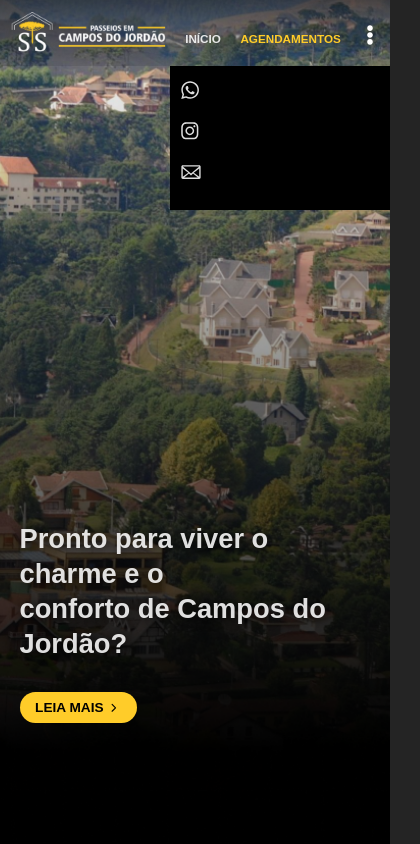
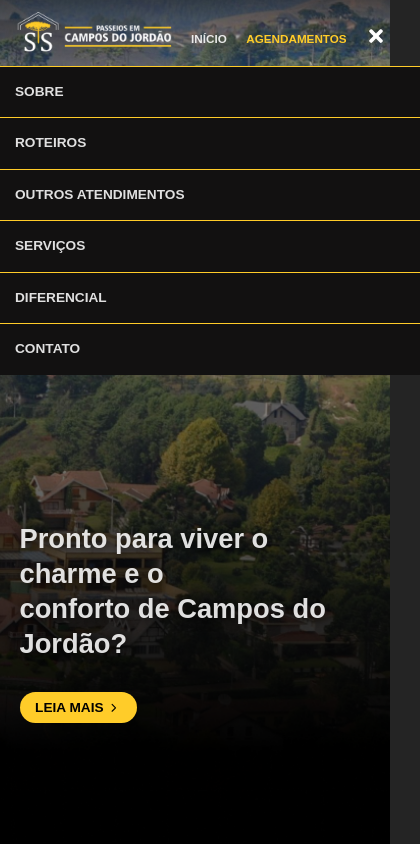
Before and after one commit to LeandroLFE/SS-CAMPOS, a React (Vite) app: page /agendamentos in a window 390 px wide. Both pictures are taken after a click on the icon 370 px from the left and 38 px from the top of the page. Shown: the top 844 px of the page, 420 px wide, since content can reach past the window. Built offline with nearby package versions, Linux system fonts and the light colour scheme.

Commit message:
header do mobile arrumado

```diff
--- a/src/Components/Footer/index.tsx
+++ b/src/Components/Footer/index.tsx
@@ -1,8 +1,8 @@
-import React from 'react';
+//import React from 'react';
 import logo from '../../assets/logo_horizontal.png';
 import { FaWhatsapp, FaInstagram } from "react-icons/fa";
 import { Container } from './style';
-import { Link } from "react-router-dom";
+import { Link, useLocation } from "react-router-dom";
 import styled from 'styled-components';
 
 interface LinkProps {
@@ -24,17 +24,14 @@ interface ButtonProps {
 }
 
 const Button: React.FC<ButtonProps> = ({ to, className, id, children }) => {
-  const handleClick = () => {
-    window.scrollTo(0, 0);
-  };
+  const active = useLocation().pathname === to;
 
   return (
     <CustomLink
       to={to}
       className={className}
       id={id}
-      onClick={handleClick}
-      isActive={false}
+      isActive={active}
     >
       {children}
     </CustomLink>
@@ -51,14 +48,14 @@ const Footer = () => {
             <p className="title-paginas">PÁGINAS</p>
             <Button
               to="/inicio"
-              className="button"
+              className={`button ${location.pathname === "/inicio" ? "active" : ""}`}
               id="button-1"
             >
               Início
             </Button>
             <Button
               to="/agendamentos"
-              className="button"
+              className={`button ${location.pathname === "/agendamentos" ? "active" : ""}`}
               id="button-2"
             >
               Agendamentos
@@ -66,14 +63,14 @@ const Footer = () => {
           </div>
           <div className="contact">
             <div className="icons-warp">
-              <a href="https://api.whatsapp.com/message/IJB2DRZOVPY5B1?autoload=1&app_absent=0" target="_blank" rel="noopener noreferrer">
+              <a href="https://api.whatsapp.com/message/IJB2DRZOVPY5B1?autoload=1&app_absent=0" target="_blank">
                 <FaWhatsapp className="icon"/>
               </a>
-              <a href="https://www.instagram.com/sspasseiosemcampos/" target="_blank" rel="noopener noreferrer">
+              <a href="https://www.instagram.com/sspasseiosemcampos/" target="_blank">
                 <FaInstagram className="icon"/>
               </a>
             </div>
-            <a href="mailto:SSpasseiosemcampos@gmail.com" target="_blank" rel="noopener noreferrer">
+            <a href="mailto:SSpasseiosemcampos@gmail.com" target="_blank">
               <p className="email">E-mail: SSpasseiosemcampos@gmail.com</p>
             </a>
           </div>
--- a/src/Components/Header/index.tsx
+++ b/src/Components/Header/index.tsx
@@ -1,18 +1,17 @@
 import { useState } from "react";
 import logo from "../../assets/logo_horizontal.png";
 import { Container } from "./style";
-import { FaWhatsapp, FaInstagram } from "react-icons/fa";
 import { GoMail } from "react-icons/go";
-import { FaEllipsisV } from "react-icons/fa";
+import { FaWhatsapp, FaInstagram, FaEllipsisV, FaTimes } from "react-icons/fa";
 import { Link, useLocation } from "react-router-dom";
-import styled from 'styled-components';
+import styled from "styled-components";
 
 interface LinkProps {
   isActive: boolean;
 }
 
 const CustomLink = styled(Link)<LinkProps>`
-  color: ${(props) => props.isActive ? '#FFCC29' : 'white'};
+  color: ${(props) => (props.isActive ? "#FFCC29" : "white")};
   &:hover {
     color: #FFCC29;
   }
@@ -23,18 +22,19 @@ interface ButtonProps {
   className?: string;
   id?: string;
   children?: React.ReactNode;
+  onClick?: () => void;
+  target?: string;
 }
 
-const Button: React.FC<ButtonProps> = ({ to, className, id, children }) => {
+const Button: React.FC<ButtonProps> = ({ to, className, id, children, onClick, target }) => {
   const active = useLocation().pathname === to;
 
+  const handleClick = () => {
+    onClick?.();
+  };
+
   return (
-    <CustomLink
-      to={to}
-      className={className}
-      id={id}
-      isActive={active}
-    >
+    <CustomLink to={to} className={className} id={id} isActive={active} target={target} onClick={handleClick}>
       {children}
     </CustomLink>
   );
@@ -49,14 +49,49 @@ const Header = () => {
     setIsMenuOpen((prevIsMenuOpen) => !prevIsMenuOpen);
   };
 
+  const handleScrollToSobre = () => {
+    const title1Element = document.getElementById('title-1');
+    if (title1Element) {
+      title1Element.scrollIntoView({ behavior: 'smooth' });
+    }
+  };
+
+  const handleScrollToRoadMap = () => {
+    const title1Element = document.getElementById('first-road-map');
+    if (title1Element) {
+      title1Element.scrollIntoView({ behavior: 'smooth' });
+    }
+  };
+
+  const handleScrollToOtherServices = () => {
+    const title1Element = document.getElementById('other-services');
+    if (title1Element) {
+      title1Element.scrollIntoView({ behavior: 'smooth' });
+    }
+  };
+
+  const handleScrollToServices = () => {
+    const title1Element = document.getElementById('services');
+    if (title1Element) {
+      title1Element.scrollIntoView({ behavior: 'smooth' });
+    }
+  };
+
+  const handleScrollToDifferential = () => {
+    const title1Element = document.getElementById('differential');
+    if (title1Element) {
+      title1Element.scrollIntoView({ behavior: 'smooth' });
+    }
+  };
+
+  const handleContactButtonClick = () => {
+    window.open("https://api.whatsapp.com/message/IJB2DRZOVPY5B1?autoload=1&app_absent=0", "_blank");
+  };
+
   return (
     <Container>
       <div className="header">
-        <img
-          src={logo}
-          alt="logo SS PASSEIOS EM CAMPOS DO JORDÃO"
-          className="logo"
-        />
+        <img src={logo} alt="logo SS PASSEIOS EM CAMPOS DO JORDÃO" className="logo" />
         <Button
           to="/inicio"
           className={`button ${location.pathname === "/inicio" ? "active" : ""}`}
@@ -66,25 +101,24 @@ const Header = () => {
         </Button>
         <Button
           to="/agendamentos"
-          className={`button ${location.pathname === "/agendamentos" ? "active" : ""}`}
+          className={`button ${
+            location.pathname === "/agendamentos" ? "active" : ""
+          }`}
           id="button-2"
         >
           Agendamentos
         </Button>
         {isMobileView ? (
-          <i
-            className={`menu-icon ${isMenuOpen ? "open" : ""}`}
-            onClick={handleMenuToggle}
-          >
-            <FaEllipsisV size={20} color="#FFFFFF" />
+          <i className={`menu-icon ${isMenuOpen ? "open" : ""}`} onClick={handleMenuToggle} style={{ marginTop: "14px" }}>
+            {isMenuOpen ? (
+              <FaTimes size={20} color="#FFFFFF" />
+            ) : (
+              <FaEllipsisV size={20} color="#FFFFFF" />
+            )}
           </i>
         ) : (
           <>
-            <a
-              href="mailto:SSpasseiosemcampos@gmail.com"
-              target="_blank"
-              rel="noopener noreferrer"
-            >
+            <a href="mailto:SSpasseiosemcampos@gmail.com" target="_blank" rel="noopener noreferrer">
               <GoMail className="icon" size={32} />
             </a>
             <a
@@ -106,33 +140,25 @@ const Header = () => {
 
         {isMenuOpen && isMobileView && (
           <div className={`menu ${isMenuOpen ? "open" : ""}`}>
-            {/* Menu content */}
             <div className="menu-item">
-              <a
-                href="https://api.whatsapp.com/message/IJB2DRZOVPY5B1?autoload=1&app_absent=0"
-                target="_blank"
-                rel="noopener noreferrer"
-              >
-                <FaWhatsapp className="icon" size={29} />
-              </a>
-            </div>
-            <div className="menu-item">
-              <a
-                href="https://www.instagram.com/sspasseiosemcampos/"
-                target="_blank"
-                rel="noopener noreferrer"
-              >
-                <FaInstagram className="icon" size={28} />
-              </a>
-            </div>
-            <div className="menu-item">
-              <a
-                href="mailto:SSpasseiosemcampos@gmail.com"
-                target="_blank"
-                rel="noopener noreferrer"
-              >
-                <GoMail className="icon" size={32} />
-              </a>
+              <Button to="/inicio" className="item" onClick={handleScrollToSobre}>
+                SOBRE
+              </Button>
+              <Button to="/inicio" className="item" onClick={handleScrollToRoadMap}>
+                ROTEIROS
+              </Button>
+              <Button to="/inicio" className="item" onClick={handleScrollToOtherServices}>
+                OUTROS ATENDIMENTOS
+              </Button>
+              <Button to="/inicio" className="item" onClick={handleScrollToServices}>
+                SERVIÇOS
+              </Button>
+              <Button to="/inicio" className="item" onClick={handleScrollToDifferential}>
+                DIFERENCIAL
+              </Button>
+              <Button to="/inicio" className="item" onClick={handleContactButtonClick}>
+                CONTATO
+              </Button>
             </div>
           </div>
         )}
--- a/src/Components/Header/style.tsx
+++ b/src/Components/Header/style.tsx
@@ -63,16 +63,13 @@ export const Container = styled.div`
         position: absolute;
         top: 100%;
         right: 0;
-        width: 200px; /* Adjust the width as needed */
-        background-color: black;
-        padding: 10px;
-        /* Add any additional styles as needed */
+        left: 0;
     }
 
     .menu-item {
         display: flex;
-        align-items: center;
-        margin-bottom: 10px;
+        flex-direction: column;
+        align-items: left;
     }
 
     /* Hide the menu initially */
@@ -85,39 +82,15 @@ export const Container = styled.div`
         display: block;
     }
 
-
-    /* Smartphones
-    @media (min-width: 375px) and (max-width: 480px) {
-
+    .item {
+        border-top: 1px solid #FFCC29;
+        width: 100%;
+        padding: 15px;
+        font-weight: bold;
+        background-color: #121111;
+        font-size: 3.5vw;
     }
 
-    @media (min-width: 481px) and (max-width: 767px) {
-
-    }
-
-    /* Tablets
-    @media (min-width: 768px) and (max-width: 1023px) {
-        .icon {
-            display: none;
-        }
-    }
-
-    /* Laptops e desktops menores
-    @media (min-width: 1024px) and (max-width: 1279px) {
-    /* Estilos para laptops e desktops menores
-    }
-
-    /* Laptops e desktops maiores
-    @media (min-width: 1280px) and (max-width: 1439px) {
-    /* Estilos para laptops e desktops maiores
-    }
-
-    /* Laptops e desktops ainda maiores
-    @media (min-width: 1440px) and (max-width: 1919px) {
-    /* Estilos para laptops e desktops ainda maiores
-    }*/
-
-    /* Estilos para dispositivos menores que 768px (smartphones e tablets) */
     @media (max-width: 767px) {
         .header {
             background: linear-gradient(to bottom, rgba(0,0,0,0.6), rgba(0,0,0,0.1));
@@ -140,13 +113,6 @@ export const Container = styled.div`
         #button-2 {
             margin-right: 5vw;
         }
-
-        .menu-icon {
-            color: #ffffff;
-            cursor: pointer;
-            margin-right: 3vw;
-            margin-top: 3vw;
-        }
     }
 
 
--- a/src/pages/Inicio/Inicio.tsx
+++ b/src/pages/Inicio/Inicio.tsx
@@ -37,7 +37,7 @@ export default function Inicio () {
         </div>
 
         <div className="description">
-          <h2 className="title-1" ref={sectionButtonRef}>O que oferecemos</h2>
+          <h2 id="title-1" className="title-1" ref={sectionButtonRef}>O que oferecemos</h2>
           <div className="paragraph-description">
             <p>Oferecemos a vocês uma experiência única ao explorar os principais pontos turísticos de Campos do Jordão acompanhados por nossa equipe altamente qualificada. Nossos guias particulares irão proporcionar um passeio diferenciado, explicando detalhadamente sobre cada local visitado.</p>
             <br />
@@ -49,7 +49,7 @@ export default function Inicio () {
           </div>
         </div>
 
-        <div className="first-road-map">
+        <div id="first-road-map" className="first-road-map">
           <h2 className="title-2">Roteiro 1</h2>
           <p className="information-paragraph">Duração de 6h com parada para almoço.</p>
           <Carousel1/>
@@ -61,7 +61,7 @@ export default function Inicio () {
           <Carousel2/>
         </div>
 
-        <div className="other-services">
+        <div id="other-services" className="other-services">
           <h2 className="title-4">Outros Atendimentos</h2>
           <div className="services-images">
             <div className="image-wrapper">
@@ -87,7 +87,7 @@ export default function Inicio () {
           </div>
         </div>
 
-        <div className="services">
+        <div id="services" className="services">
           <h2 className="title-5">Serviços</h2>
           <div className="services-group">
             <div className="icon-wrapper">
@@ -110,7 +110,7 @@ export default function Inicio () {
           </div>
         </div>
 
-        <div className="differential">
+        <div id="differential" className="differential">
           <div className="differential-wrapper">
             <img src={differential} alt="Imagem de uma família em Campos do Jordão"/>
             <div className="differential-information">
```
